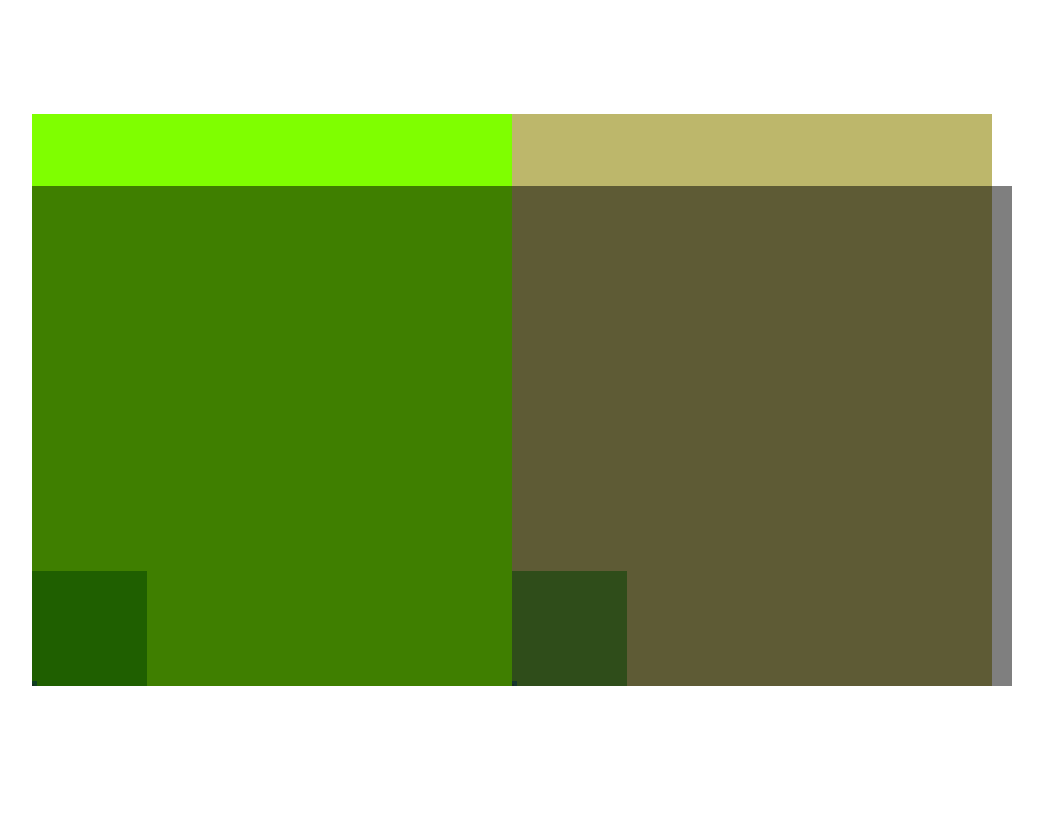
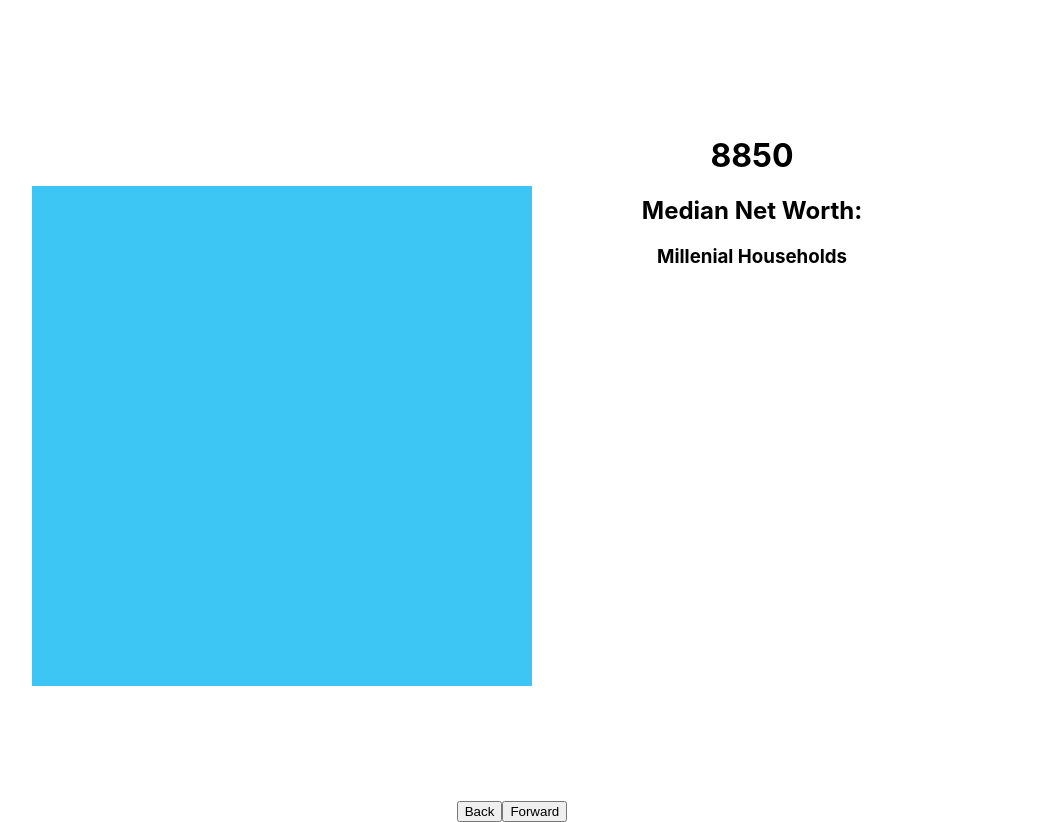
Before and after one commit to berrutti/comparing-numbers, a React (Create React App) app: page / in a window 1280 px wide. Shown: the whole page, without its empty margins (128-1171 px from the left). Before the commit the page ends 800 px from the top, so only its background shows below. Built offline with nearby package versions, Linux system fonts and the light colour scheme.

Commit message:
Add first spring

```diff
--- a/src/App.css
+++ b/src/App.css
@@ -14,13 +14,11 @@
 .squares {
   position: relative;
   grid-area: squares;
-  background-color: chartreuse;
 }
 
 .data {
   position: relative;
   grid-area: data;
-  background-color: darkkhaki;
 }
 
 .square {
--- a/src/App.js
+++ b/src/App.js
@@ -1,15 +1,80 @@
-import React from 'react';
+import React, { useState } from 'react';
 import './App.css';
-import Squares from './components/Squares';
+import Square from './components/Square';
 import Data from './components/Data';
 
 function App() {
+  const squaresData = [
+    {
+      title: 'Median Net Worth:',
+      subtitle: 'Millenial Households',
+      avatar: null,
+      number: 8850,
+      color: '#3DC5F4',
+    },
+    {
+      title: 'Net Worth:',
+      subtitle: 'Pete Buttigieg',
+      avatar: 'someurl',
+      number: 100000,
+      color: '#007FAC',
+    },
+    {
+      title: 'Median Net Worth:',
+      subtitle: 'Members of Congress',
+      avatar: null,
+      number: 460000,
+      color: '#07415E',
+    },
+    {
+      title: 'Net Worth:',
+      subtitle: 'Bernie Sanders',
+      avatar: null,
+      number: 2000000,
+      color: '#3DC5F4',
+    },
+    {
+      title: 'Net Worth:',
+      subtitle: 'Amy Klobuchar',
+      avatar: null,
+      number: 2500000,
+      color: '#007FAC',
+    },
+    {
+      title: 'Net Worth:',
+      subtitle: 'Joe Biden',
+      avatar: null,
+      number: 9000000,
+      color: '#07415E',
+    },
+  ]
+  const [index, setIndex] = useState(0);
+
+  const handleClick = (direction) => {
+    if (direction === 'back' && index !== 0) {
+      setIndex(index - 1);
+      return;
+    } else if (direction === 'forward' && index !== squaresData.length - 1) {
+      setIndex(index + 1);
+      return;
+    }
+  }
+
   return (
     <div className="App">
       <div className="grid-container">
-        <Squares></Squares>
-        <Data></Data>
+        <div className="squares">
+          {
+            squaresData
+              .map((square, i) => {
+                return <Square squareData={squaresData} square={square} selectedSquare={index} mapIndex={i}></Square>
+              })
+          }
+        </div>
+        <Data squaresData={squaresData} index={index}></Data>
       </div>
+      <input type="button" onClick={() => handleClick('back')} value="Back" />
+      <input type="button" onClick={() => handleClick('forward')} value="Forward" />
     </div>
   );
 }
--- a/src/components/Data.jsx
+++ b/src/components/Data.jsx
@@ -1,59 +1,11 @@
 import React from 'react';
 
-const squaresData = [
-    {
-        title: 'Median Net Worth:',
-        subtitle: 'Millenial Households',
-        avatar: null,
-        number: 8850,
-        color: 'red',
-    },
-    {
-        title: 'Net Worth:',
-        subtitle: 'Millenial Households',
-        avatar: 'someurl',
-        number: 20000,
-        color: 'blue',
-    },
-    {
-        title: 'Median Net Worth:',
-        subtitle: 'Members of Congress',
-        avatar: null,
-        number: 460000,
-        color: 'green',
-    },
-    {
-        title: 'Net Worth:',
-        subtitle: 'Bernie Sanders',
-        avatar: null,
-        number: 2000000,
-        color: 'black',
-    },
-]
-
-const maxSize = 500;
-const maxAmount = 2000000;
-
-function Data() {
+function Data({squaresData, index}) {
     return (
         <div className="data">
-            {
-                squaresData.map((square,i) => {
-
-                    const percentage = square.number / maxAmount;
-                    console.log(percentage);
-                    const size = (maxSize * percentage).toString() + 'px';
-                    console.log(size)
-                    const squareStyle = {
-                        opacity: 0.5,
-                        backgroundColor: square.color,
-                        width: size,
-                        height: size,
-                        bottom: '0px',
-                    }
-                    return <div className='square' key={i} style={squareStyle}></div>
-                })
-            }
+            <h1>{squaresData[index].number}</h1>
+            <h2>{squaresData[index].title}</h2>
+            <h3>{squaresData[index].subtitle}</h3>
         </div>
     );
 }
--- /dev/null
+++ b/src/components/Square.jsx
@@ -0,0 +1,32 @@
+
+
+import React from 'react';
+import { useSpring, animated, config } from 'react-spring';
+
+
+function Square({ squareData, square, selectedSquare, mapIndex }) {
+
+    const percentage = square.number / squareData[selectedSquare].number;
+    const size = 500 * percentage;
+
+    const props = useSpring({
+        maxWidth: '500px',
+        maxHeight: '500px',
+        zIndex: -mapIndex,
+        backgroundColor: square.color,
+        width: `${size}px`,
+        height: `${size}px`,
+        bottom: '0px',
+        config: config.molasses
+    });
+
+    if (size < 1 || mapIndex > selectedSquare) {
+        return null;
+    }
+
+    return (
+        <animated.div className='square' style={props}></animated.div>
+    );
+}
+
+export default Square;
--- a/src/components/Squares.jsx
+++ /dev/null
@@ -1,61 +0,0 @@
-import React from 'react';
-
-const squaresData = [
-    {
-        title: 'Median Net Worth:',
-        subtitle: 'Millenial Households',
-        avatar: null,
-        number: 8850,
-        color: 'red',
-    },
-    {
-        title: 'Net Worth:',
-        subtitle: 'Millenial Households',
-        avatar: 'someurl',
-        number: 20000,
-        color: 'blue',
-    },
-    {
-        title: 'Median Net Worth:',
-        subtitle: 'Members of Congress',
-        avatar: null,
-        number: 460000,
-        color: 'green',
-    },
-    {
-        title: 'Net Worth:',
-        subtitle: 'Bernie Sanders',
-        avatar: null,
-        number: 2000000,
-        color: 'black',
-    },
-]
-
-const maxSize = 500;
-const maxAmount = 2000000;
-
-function Squares() {
-    return (
-        <div className="squares">
-            {
-                squaresData.map((square,i) => {
-
-                    const percentage = square.number / maxAmount;
-                    console.log(percentage);
-                    const size = (maxSize * percentage).toString() + 'px';
-                    console.log(size)
-                    const squareStyle = {
-                        opacity: 0.5,
-                        backgroundColor: square.color,
-                        width: size,
-                        height: size,
-                        bottom: '0px',
-                    }
-                    return <div className='square' key={i} style={squareStyle}></div>
-                })
-            }
-        </div>
-    );
-}
-
-export default Squares;
```
